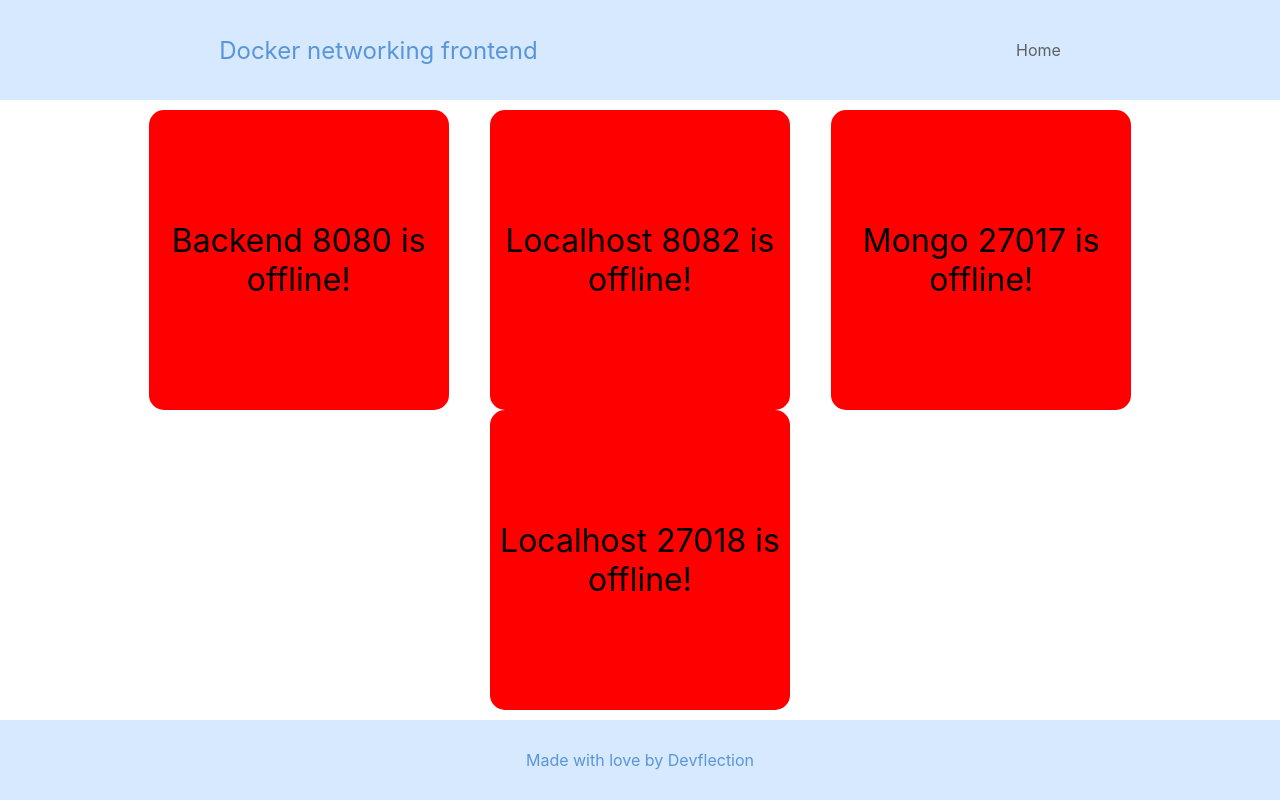
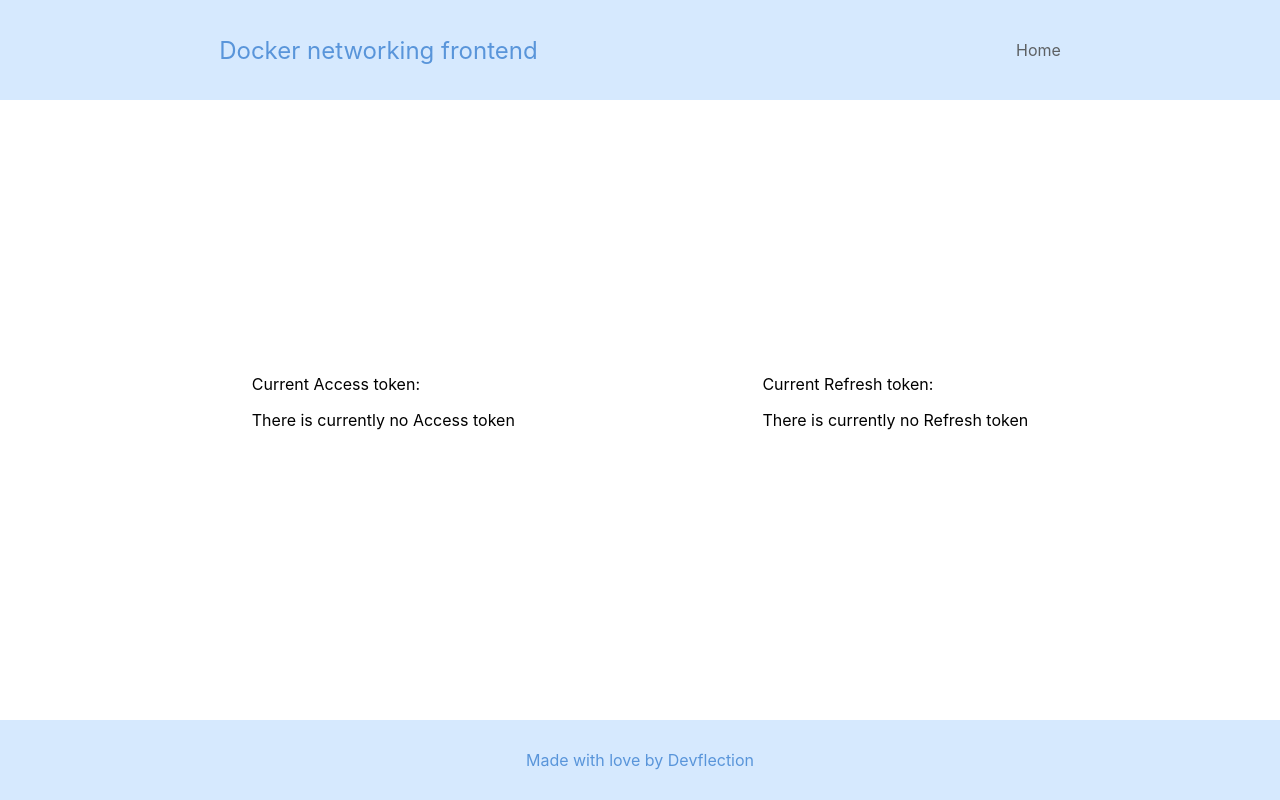
Before and after one commit to HerickoMatija/devflection-oauth-authorization-code-flow, a React (Create React App) app in the folder frontend/: page / in a window 1280 px wide. Built offline with nearby package versions, Linux system fonts and the light colour scheme.

Commit message:
Created a Token component that will display token values

```diff
--- a/frontend/src/components/healthcheck/Healthcheck.css
+++ /dev/null
@@ -1,21 +0,0 @@
-.healthcheck-container {
-    display:flex;
-    border-radius: 5%;
-    width:300px;
-    height:300px;
-    align-items: center;
-    justify-content: space-around;
-}
-
-.online {
-    background-color: green;
-}
-
-.offline {
-    background-color: red;
-}
-
-.message {
-    text-align: center;
-    font-size: xx-large;
-}
--- a/frontend/src/components/healthcheck/Healthcheck.js
+++ /dev/null
@@ -1,36 +0,0 @@
-import React, { useState, useEffect } from 'react';
-import './Healthcheck.css';
-
-function Healthcheck(props) {
-    const [isOnline, setOnline] = useState(false);
-
-    useEffect(() => {
-        const healthcheckCall = async () => {
-            const healthcheckResult = await fetch(props.serviceUrl)
-            .then(resp => resp.ok)
-            .catch(() => false);
-
-            setOnline(healthcheckResult);
-        }
-
-        let healthcheckInterval = setInterval(() => healthcheckCall(), 15000);
-
-        return () => clearInterval(healthcheckInterval);
-    }, [isOnline, props.serviceUrl]);
-
-    return (
-        <div className={`healthcheck-container ${isOnline ? 'online' : 'offline'}`}>
-            {getMessage(isOnline)}
-        </div>
-    );
-
-    function getMessage(isServiceOnline) {
-        if (isServiceOnline) {
-            return <div className='message'>{props.serviceName} is online!</div>;
-        } else {
-            return <div className='message'>{props.serviceName} is offline!</div>;
-        }
-    }
-}
-
-export default Healthcheck;
--- a/frontend/src/components/main/Main.js
+++ b/frontend/src/components/main/Main.js
@@ -1,13 +1,14 @@
-import Healthcheck from '../healthcheck/Healthcheck';
 import './Main.css';
+import Token from '../token/Token.js';
+
+const ACCESS_TOKEN_URL = "localhost:5000/getAccessToken";
+const REFRESH_TOKEN_URL = "localhost:5000/getRefreshToken";
 
 function Main() {
     return (
         <div className='main-container'>
-            <Healthcheck serviceUrl="backend:8080/health" serviceName="Backend 8080" />
-            <Healthcheck serviceUrl="http://localhost:8082/health" serviceName="Localhost 8082" />
-            <Healthcheck serviceUrl="mongo:27017" serviceName="Mongo 27017" />
-            <Healthcheck serviceUrl="http://localhost:27018" serviceName="Localhost 27018" />
+            <Token getTokenUrl={ACCESS_TOKEN_URL} name="Access token" />
+            <Token getTokenUrl={REFRESH_TOKEN_URL} name="Refresh token" />
         </div>
     );
 }
--- /dev/null
+++ b/frontend/src/components/token/Token.js
@@ -0,0 +1,33 @@
+import React, { useState, useEffect } from 'react';
+import './Token.css';
+
+function Token(props) {
+
+    const [token, setToken] = useState(null);
+
+    useEffect(() => {
+        fetch(props.getTokenUrl)
+            .then(resp => resp.json)
+            .then(resp => setToken(resp))
+            .catch(err => console.log(err));
+    }, []);
+
+    return (
+        <span>
+            Current {props.name}:
+            <p>
+                {getTokenMessage()}
+            </p>
+        </span>
+    );
+
+    function getTokenMessage() {
+        if (token) {
+            return token;
+        } else {
+            return "There is currently no " + props.name;
+        }
+    }
+}
+
+export default Token;
```
Also changed, not shown: frontend/src/components/token/Token.css (added), 2 other files (tests, documents, lock files or other folders).
